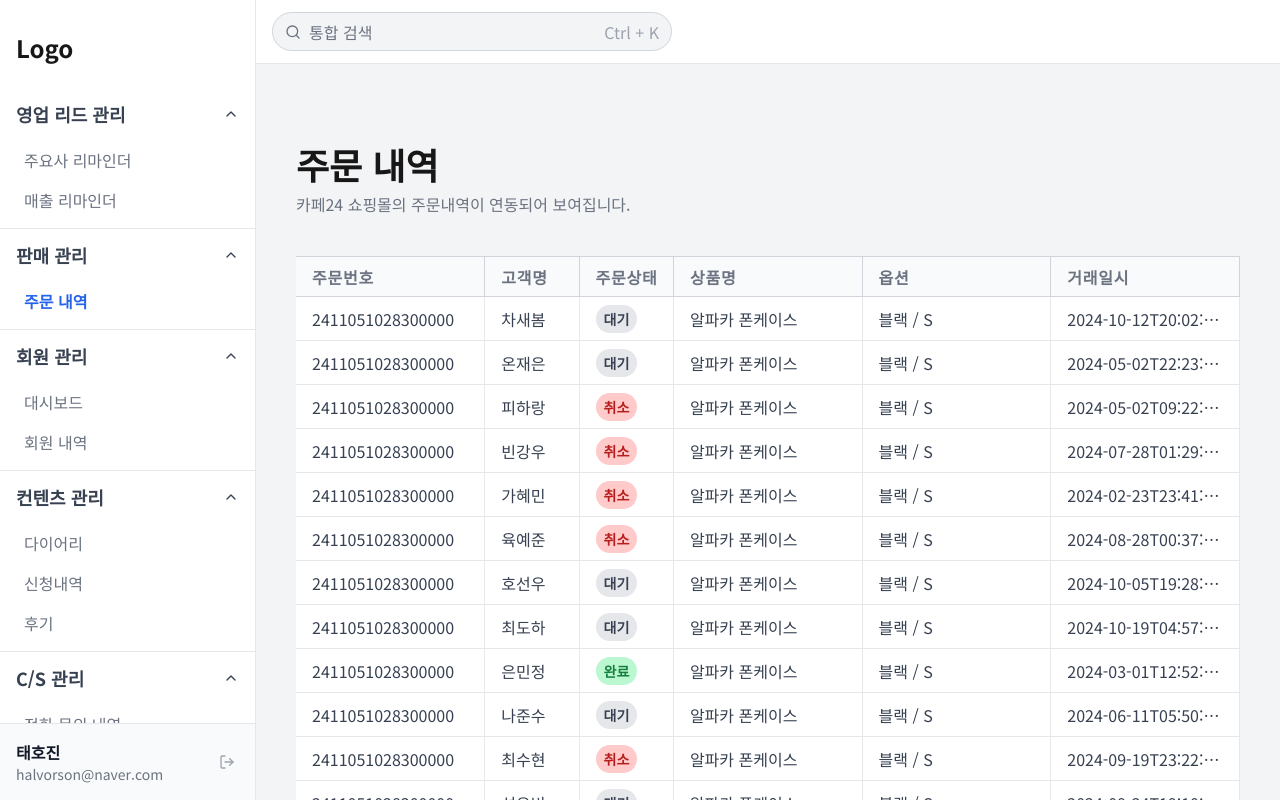
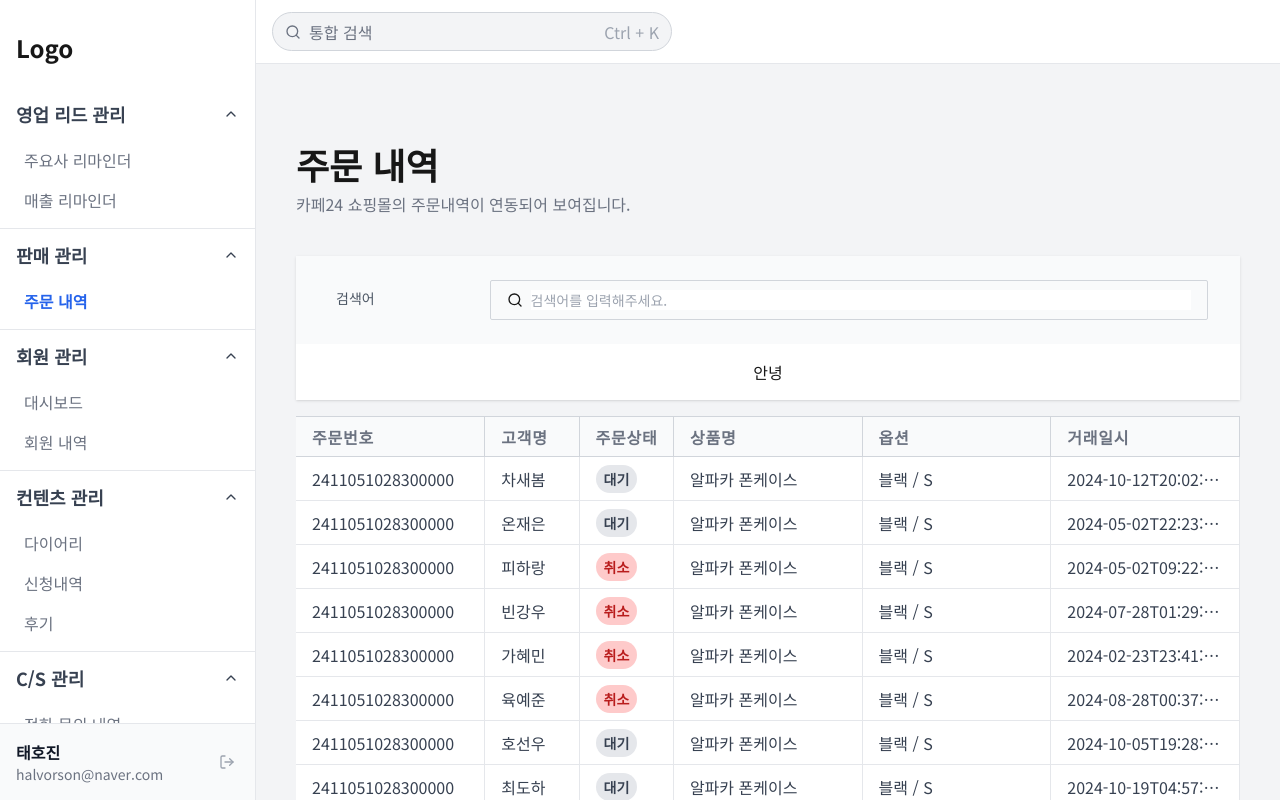
Before and after one commit to hiimjayson/crm, a Next.js app: page /order in a window 1280 px wide. Built offline with nearby package versions, Linux system fonts and the light colour scheme.

Commit message:
feat: add Input

```diff
--- a/src/app/(dashboard)/order/page.tsx
+++ b/src/app/(dashboard)/order/page.tsx
@@ -4,6 +4,7 @@ import { Suspense } from "react";
 import { ErrorBoundary } from "@/components/common/ErrorBoundary";
 import { DashboardLayoutTemplate } from "@/components/templates/DasyboardLayoutTemplate";
 import { OrderList } from "@/components/features/order/OrderList";
+import { OrderFilter } from "@/components/features/order/OrderFilter";
 
 export default function OrderListPage() {
   return (
@@ -12,6 +13,8 @@ export default function OrderListPage() {
       description="카페24 쇼핑몰의 주문내역이 연동되어 보여집니다."
     >
       <div className="space-y-4">
+        <OrderFilter />
+
         <ErrorBoundary
           fallback={
             <div className="p-4 text-red-500">
--- /dev/null
+++ b/src/components/atom/Input/index.tsx
@@ -0,0 +1,28 @@
+import { useState } from "react";
+
+interface Props extends React.InputHTMLAttributes<HTMLInputElement> {
+  left?: React.ReactNode;
+  className?: string;
+}
+export function Input({ className, left, ...props }: Props) {
+  const [focus, setFocus] = useState(false);
+  const [hover, setHover] = useState(false);
+
+  return (
+    <div
+      className="flex items-center justify-center w-full h-10 px-4 py-2 border border-gray-300 rounded-sm data-[focus=true]:border-blue-500 data-[hover=true]:border-blue-500 transition-colors"
+      data-focus={focus}
+      data-hover={hover}
+    >
+      {left != null ? <div className="mr-2">{left}</div> : null}
+      <input
+        className={`flex flex-1 outline-none text-sm text-gray-600 ${className}`}
+        {...props}
+        onFocus={() => setFocus(true)}
+        onBlur={() => setFocus(false)}
+        onMouseEnter={() => setHover(true)}
+        onMouseLeave={() => setHover(false)}
+      />
+    </div>
+  );
+}
--- /dev/null
+++ b/src/components/common/Filter/Control.tsx
@@ -0,0 +1,21 @@
+interface SectionProps {
+  children: React.ReactNode;
+}
+function Section({ children }: SectionProps) {
+  return <ul className="w-full px-8 py-6 bg-gray-50">{children}</ul>;
+}
+
+interface ItemProps {
+  label: string;
+  children: React.ReactNode;
+}
+function Item({ label, children }: ItemProps) {
+  return (
+    <li className="flex items-start w-full gap-2">
+      <p className="w-[170px] m-2 text-sm font-medium text-gray-600">{label}</p>
+      {children}
+    </li>
+  );
+}
+
+export const Control = { Section, Item };
--- /dev/null
+++ b/src/components/common/Filter/index.tsx
@@ -0,0 +1,21 @@
+import { Search } from "lucide-react";
+import { Control } from "./Control";
+import { Input } from "@/components/atom/Input";
+
+export function Filter() {
+  return (
+    <section className="flex flex-col items-center w-full space-y-4 pb-4 bg-white shadow">
+      <Control.Section>
+        <Control.Item label="검색어">
+          <Input
+            left={<Search className="size-4" />}
+            placeholder="검색어를 입력해주세요."
+          />
+        </Control.Item>
+      </Control.Section>
+      <div className="flex items-center gap-2">
+        <button>안녕</button>
+      </div>
+    </section>
+  );
+}
--- a/src/components/features/customer/CustomerFilter/index.tsx
+++ b/src/components/features/customer/CustomerFilter/index.tsx
@@ -22,8 +22,8 @@ export function CustomerFilter({ filters, onFiltersChange }: Props) {
   };
 
   return (
-    <div className="bg-white p-4 rounded-lg shadow space-y-4">
-      <div className="grid grid-cols-2 gap-4">
+    <div className="bg-white rounded-lg shadow space-y-4 pb-4">
+      <div className="bg-gray-50 p-6 grid grid-cols-2 gap-4">
         <div>
           <div className="space-y-4">
             <div className="flex items-center gap-4">
@@ -121,7 +121,7 @@ export function CustomerFilter({ filters, onFiltersChange }: Props) {
             // 적용 로직
             // 이미 실시간으로 적용되고 있으므로 추가 작업 불필요
           }}
-          className="px-4 py-2 text-white bg-blue-600 rounded hover:bg-blue-700"
+          className="px-4 py-2 text-white font-bold bg-blue-500 rounded hover:bg-blue-700 transition-colors"
         >
           적용
         </button>
--- /dev/null
+++ b/src/components/features/order/OrderFilter/index.tsx
@@ -0,0 +1,5 @@
+import { Filter } from "@/components/common/Filter";
+
+export function OrderFilter() {
+  return <Filter></Filter>;
+}
```
